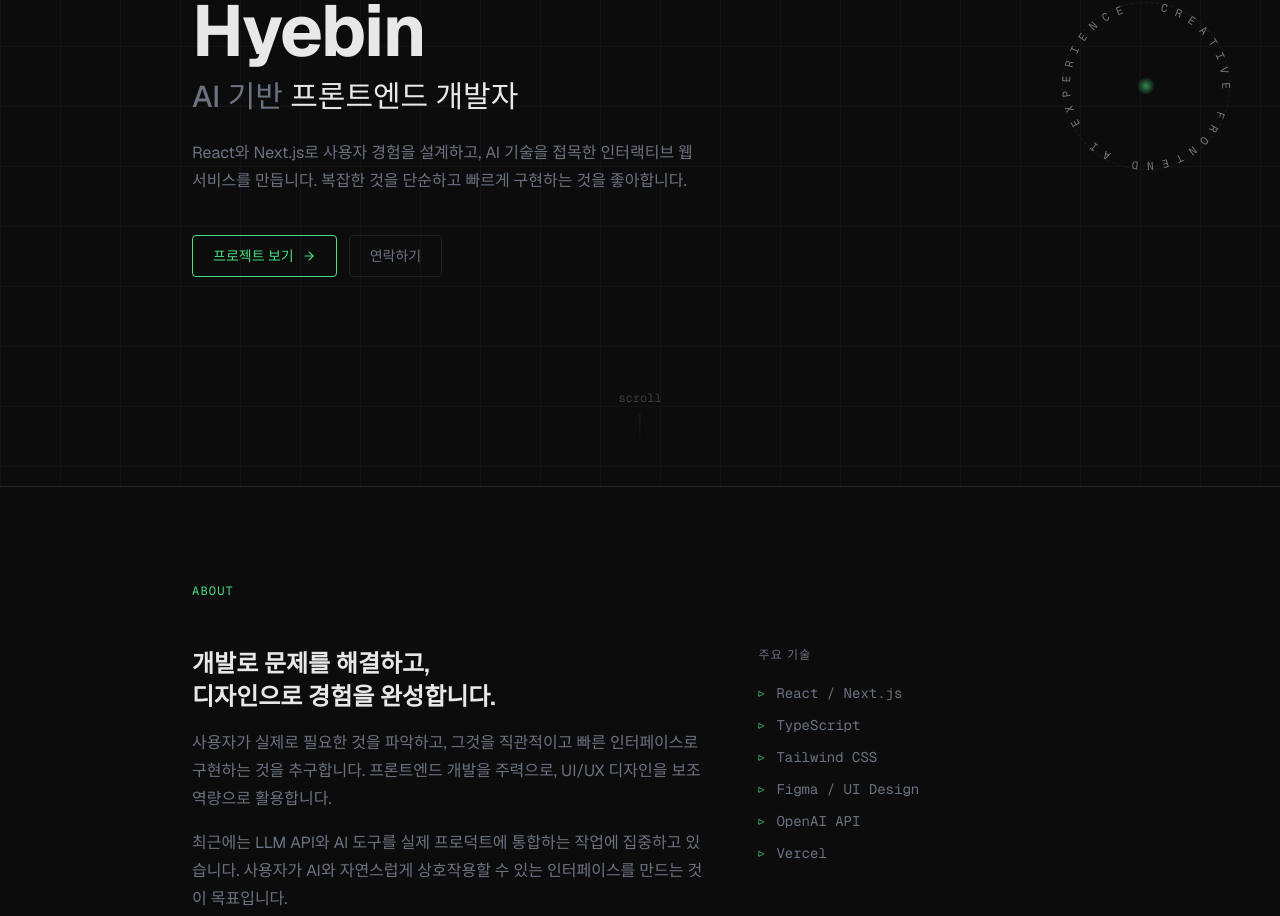
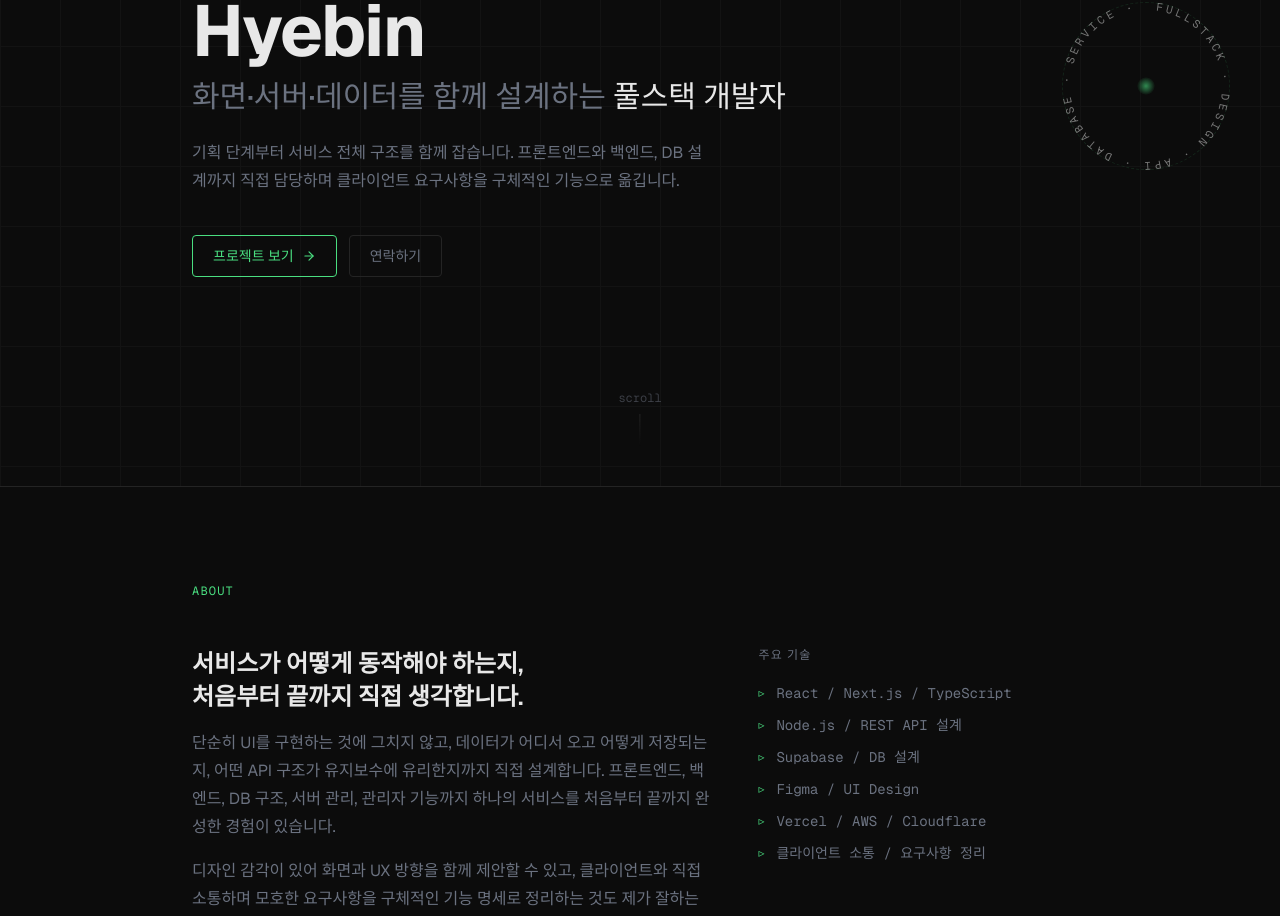
Before and after one commit to hyebinkimsdf/aidevdesign, a Next.js app: page / in a window 1280 px wide. Shown: the part 314-1230 px from the top of the page. Built offline with nearby package versions, Linux system fonts and the light colour scheme.

Commit message:
feat: seo 최적화

```diff
--- a/app/components/About.tsx
+++ b/app/components/About.tsx
@@ -1,10 +1,10 @@
 const techStack = [
-  "React / Next.js",
-  "TypeScript",
-  "Tailwind CSS",
+  "React / Next.js / TypeScript",
+  "Node.js / REST API 설계",
+  "Supabase / DB 설계",
   "Figma / UI Design",
-  "OpenAI API",
-  "Vercel",
+  "Vercel / AWS / Cloudflare",
+  "클라이언트 소통 / 요구사항 정리",
 ];
 
 export default function About() {
@@ -26,24 +26,28 @@ export default function About() {
           {/* Bio */}
           <div className="lg:col-span-3 space-y-4">
             <h2 className="text-2xl font-semibold text-foreground leading-snug">
-              개발로 문제를 해결하고,
+              서비스가 어떻게 동작해야 하는지,
               <br />
-              디자인으로 경험을 완성합니다.
+              처음부터 끝까지 직접 생각합니다.
             </h2>
             <p className="leading-7 text-muted">
-              사용자가 실제로 필요한 것을 파악하고, 그것을 직관적이고
-              빠른 인터페이스로 구현하는 것을 추구합니다. 프론트엔드
-              개발을 주력으로, UI/UX 디자인을 보조 역량으로 활용합니다.
+              단순히 UI를 구현하는 것에 그치지 않고, 데이터가 어디서 오고
+              어떻게 저장되는지, 어떤 API 구조가 유지보수에 유리한지까지
+              직접 설계합니다. 프론트엔드, 백엔드, DB 구조, 서버 관리,
+              관리자 기능까지 하나의 서비스를 처음부터 끝까지 완성한
+              경험이 있습니다.
             </p>
             <p className="leading-7 text-muted">
-              최근에는 LLM API와 AI 도구를 실제 프로덕트에 통합하는
-              작업에 집중하고 있습니다. 사용자가 AI와 자연스럽게
-              상호작용할 수 있는 인터페이스를 만드는 것이 목표입니다.
+              디자인 감각이 있어 화면과 UX 방향을 함께 제안할 수 있고,
+              클라이언트와 직접 소통하며 모호한 요구사항을 구체적인 기능
+              명세로 정리하는 것도 제가 잘하는 일입니다.
             </p>
             <p className="leading-7 text-muted">
-              <span className="text-foreground font-medium">Frontend</span> →{" "}
-              <span className="text-foreground/70">UI/UX Design</span> →{" "}
-              <span className="text-foreground/50">AI Integration</span>
+              <span className="text-foreground font-medium">기획 이해</span>{" "}
+              →{" "}
+              <span className="text-foreground/80">설계</span> →{" "}
+              <span className="text-foreground/60">구현</span> →{" "}
+              <span className="text-foreground/40">배포</span>
             </p>
           </div>
 
--- a/app/components/Hero.tsx
+++ b/app/components/Hero.tsx
@@ -1,4 +1,4 @@
-const orbitText = " CREATIVE FRONTEND AI EXPERIENCE ";
+const orbitText = " FULLSTACK · DESIGN · API · DATABASE · SERVICE · ";
 
 export default function Hero() {
   return (
@@ -51,13 +51,14 @@ export default function Hero() {
         </h1>
 
         <h2 className="mb-6 text-xl font-medium text-muted sm:text-2xl lg:text-3xl animate-fade-in-up delay-200">
-          AI 기반 <span className="text-foreground">프론트엔드 개발자</span>
+          화면·서버·데이터를 함께 설계하는{" "}
+          <span className="text-foreground">풀스택 개발자</span>
         </h2>
 
         <p className="mb-10 max-w-lg text-base leading-7 text-muted animate-fade-in-up delay-300">
-          React와 Next.js로 사용자 경험을 설계하고, AI 기술을 접목한
-          인터랙티브 웹 서비스를 만듭니다. 복잡한 것을 단순하고 빠르게
-          구현하는 것을 좋아합니다.
+          기획 단계부터 서비스 전체 구조를 함께 잡습니다.
+          프론트엔드와 백엔드, DB 설계까지 직접 담당하며
+          클라이언트 요구사항을 구체적인 기능으로 옮깁니다.
         </p>
 
         <div className="flex flex-wrap gap-3 animate-fade-in-up delay-400">
--- a/app/components/Skills.tsx
+++ b/app/components/Skills.tsx
@@ -6,39 +6,36 @@ interface SkillGroup {
 
 const skillGroups: SkillGroup[] = [
   {
-    category: "Frontend Development",
-    description: "주력 역량",
+    category: "Frontend",
+    description: "화면 레이어",
     items: [
-      "React",
-      "Next.js",
+      "React / Next.js",
       "TypeScript",
-      "JavaScript (ES2024)",
       "Tailwind CSS",
       "HTML / CSS",
       "Zustand / React Query",
     ],
   },
   {
-    category: "UI/UX Design",
-    description: "보조 역량",
+    category: "Backend & Data",
+    description: "서버 레이어",
     items: [
-      "Figma",
-      "Responsive Design",
-      "Design Systems",
-      "Accessibility (WCAG)",
-      "Prototyping",
+      "Node.js / REST API 설계",
+      "Supabase (DB / Auth)",
+      "관리자 기능 구현",
+      "Vercel / AWS / Cloudflare",
+      "OpenAI / Claude API",
     ],
   },
   {
-    category: "AI & Tooling",
-    description: "관심 영역",
+    category: "Design & Communication",
+    description: "차별점",
     items: [
-      "OpenAI / Claude API",
-      "LLM Integration",
-      "Prompt Engineering",
-      "Vercel",
-      "Git / GitHub",
-      "REST API",
+      "Figma / UI Design",
+      "Responsive Design",
+      "UX 방향 제안",
+      "요구사항 정리 / 기능 명세",
+      "클라이언트 커뮤니케이션",
     ],
   },
 ];
@@ -65,15 +62,7 @@ export default function Skills() {
                 <h3 className="text-sm font-semibold text-foreground">
                   {group.category}
                 </h3>
-                <span
-                  className={`text-xs font-mono ${
-                    index === 0
-                      ? "text-accent"
-                      : index === 1
-                        ? "text-foreground/40"
-                        : "text-muted/60"
-                  }`}
-                >
+                <span className="text-xs font-mono text-accent">
                   {group.description}
                 </span>
               </div>
--- a/app/layout.tsx
+++ b/app/layout.tsx
@@ -13,30 +13,40 @@ const geistMono = Geist_Mono({
 });
 
 export const metadata: Metadata = {
-  metadataBase: new URL("https://hyebin.dev"),
-  title: "Hyebin | Frontend Developer",
+  metadataBase: new URL("https://aidevdesign.com"),
+  title: "Hyebin | Fullstack Developer",
   description:
-    "AI 기반 프론트엔드 개발자. React, Next.js, TypeScript를 활용해 사용자 중심의 웹 경험을 만듭니다. UI/UX 디자인과 AI 통합에 관심이 있습니다.",
+    "풀스택 개발, 디자인 감각과 클라이언트 소통 역량을 함께 갖추고 있습니다.",
   alternates: {
     canonical: "/",
   },
   keywords: [
-    "Frontend Developer",
-    "프론트엔드 개발자",
+    "Fullstack Developer",
+    "풀스택 개발자",
     "React",
     "Next.js",
     "TypeScript",
-    "AI",
-    "UI/UX",
-    "Web Development",
+    "Node.js",
+    "Supabase",
+    "REST API",
+    "서비스 설계",
+    "웹 개발",
+    "Vercel",
+    "AWS",
+    "SEO",
   ],
+  verification: {
+    other: {
+      "naver-site-verification": "c019519e9e2c3d283ed9f5af9ebed23488d1a013",
+    },
+  },
   openGraph: {
-    title: "Hyebin | Frontend Developer",
+    title: "Hyebin | Fullstack Developer",
     description:
-      "AI 기반 프론트엔드 개발자. React, Next.js, TypeScript 전문.",
+      "풀스택 개발자 Hyebin. React · Next.js · Supabase 기반으로 프론트엔드, 백엔드, DB 설계까지 직접 구현합니다.",
     type: "website",
-    url: "https://hyebin.dev",
-    siteName: "Hyebin Portfolio",
+    url: "https://aidevdesign.com",
+    siteName: "Hyebin dev & design",
     locale: "ko_KR",
   },
 };
--- /dev/null
+++ b/app/robots.ts
@@ -0,0 +1,12 @@
+import type { MetadataRoute } from "next";
+
+export default function robots(): MetadataRoute.Robots {
+  return {
+    rules: {
+      userAgent: "*",
+      allow: "/",
+      disallow: ["/admin", "/api", "/client/design"],
+    },
+    sitemap: "https://aidevdesign.com/sitemap.xml",
+  };
+}
--- /dev/null
+++ b/app/sitemap.ts
@@ -0,0 +1,30 @@
+import type { MetadataRoute } from "next";
+
+export default function sitemap(): MetadataRoute.Sitemap {
+  return [
+    {
+      url: "https://aidevdesign.com",
+      lastModified: new Date(),
+      changeFrequency: "monthly",
+      priority: 1,
+    },
+    {
+      url: "https://aidevdesign.com/client",
+      lastModified: new Date(),
+      changeFrequency: "monthly",
+      priority: 0.8,
+    },
+    {
+      url: "https://aidevdesign.com/portfolio/frontend",
+      lastModified: new Date(),
+      changeFrequency: "monthly",
+      priority: 0.7,
+    },
+    {
+      url: "https://aidevdesign.com/portfolio/design",
+      lastModified: new Date(),
+      changeFrequency: "monthly",
+      priority: 0.7,
+    },
+  ];
+}
```
Also changed, not shown: 1 other file (tests, documents, lock files or other folders).
